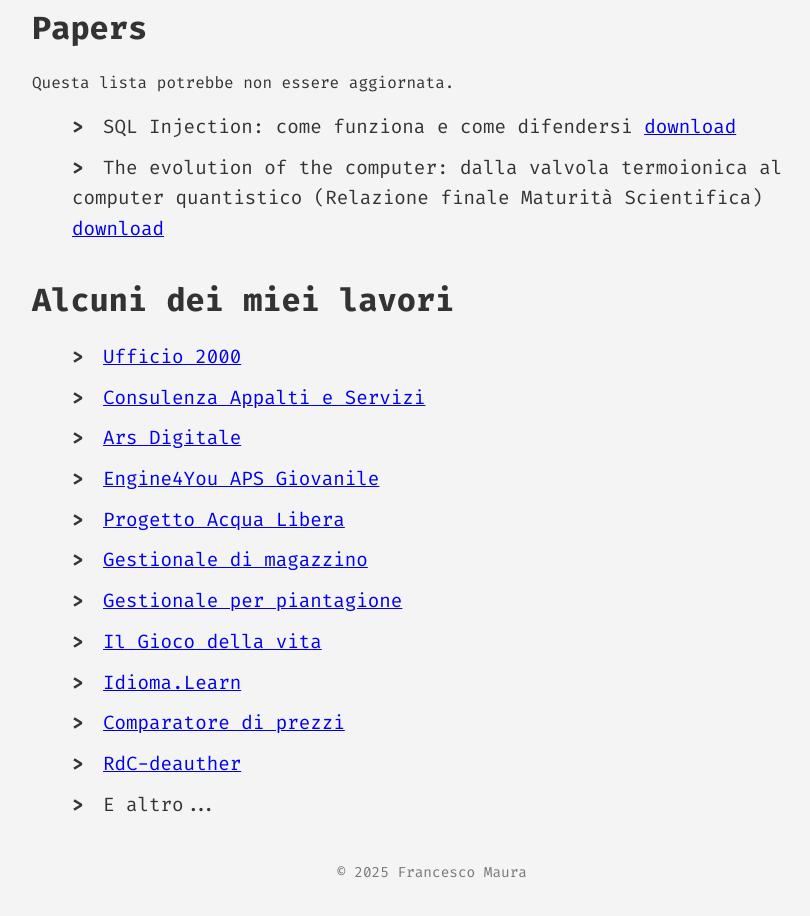
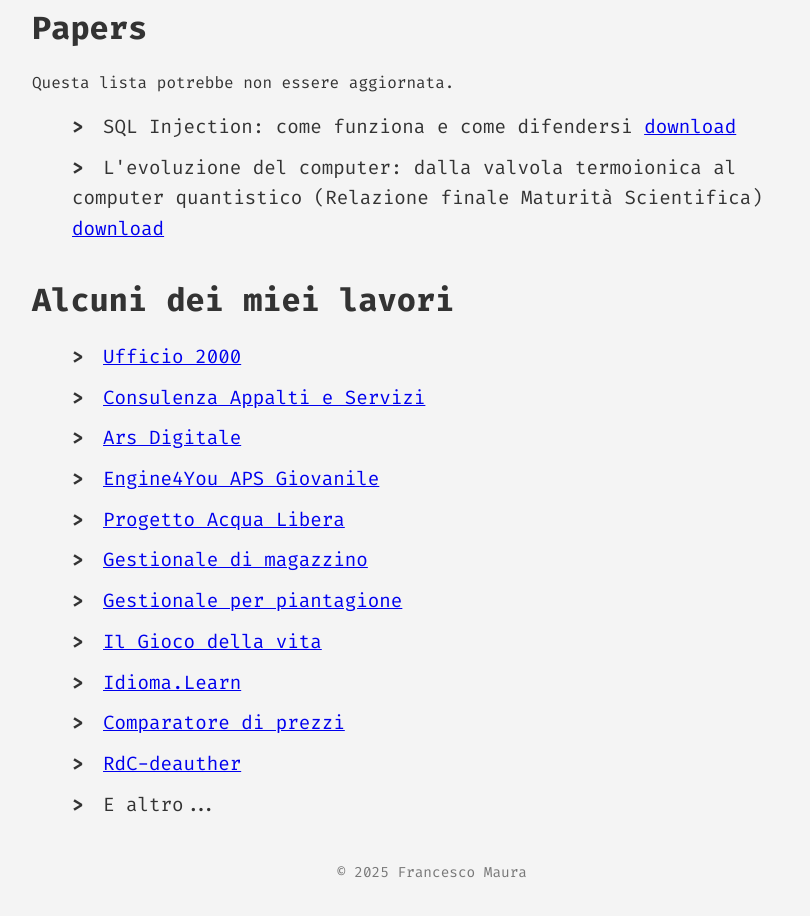
Before and after one commit to frastricker/portfolio, a plain HTML site: page it.html in a window 1280 px wide. Shown: the part 1608-2524 px from the top of the page, without its empty margins (208-1018 px from the left). Drawn offline with Linux system fonts and the light colour scheme.

Commit message:
fix minore su errore di battitura

```diff
--- a/it.html
+++ b/it.html
@@ -103,7 +103,7 @@
             <p>Questa lista potrebbe non essere aggiornata.</p>
             <ul>
                 <li>SQL Injection: come funziona e come difendersi <a href="public/docs/Paper_SQLi.pdf"> download</a></li>
-                <li>The evolution of the computer: dalla valvola termoionica al computer quantistico (Relazione finale Maturità Scientifica) <a href="public/docs/Elaborato_Maturita_Scientifica_Francesco_Maura.pdf">download</a></li>
+                <li>L'evoluzione del computer: dalla valvola termoionica al computer quantistico (Relazione finale Maturità Scientifica) <a href="public/docs/Elaborato_Maturita_Scientifica_Francesco_Maura.pdf">download</a></li>
             </ul>
         </section>
 
```
